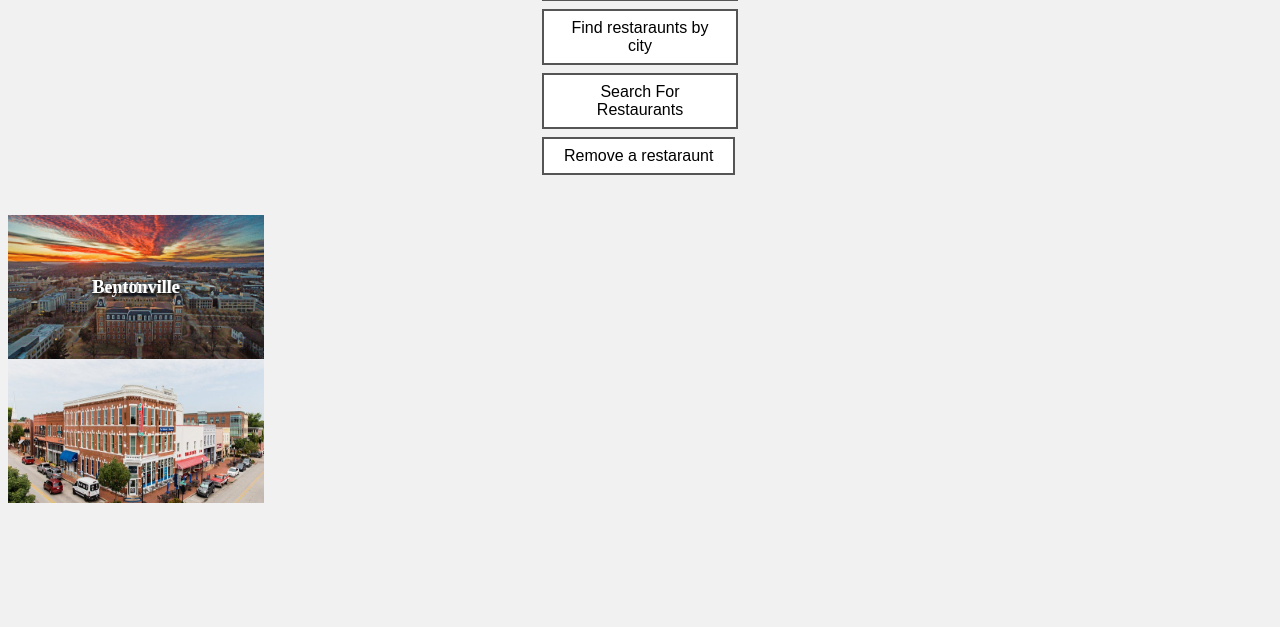
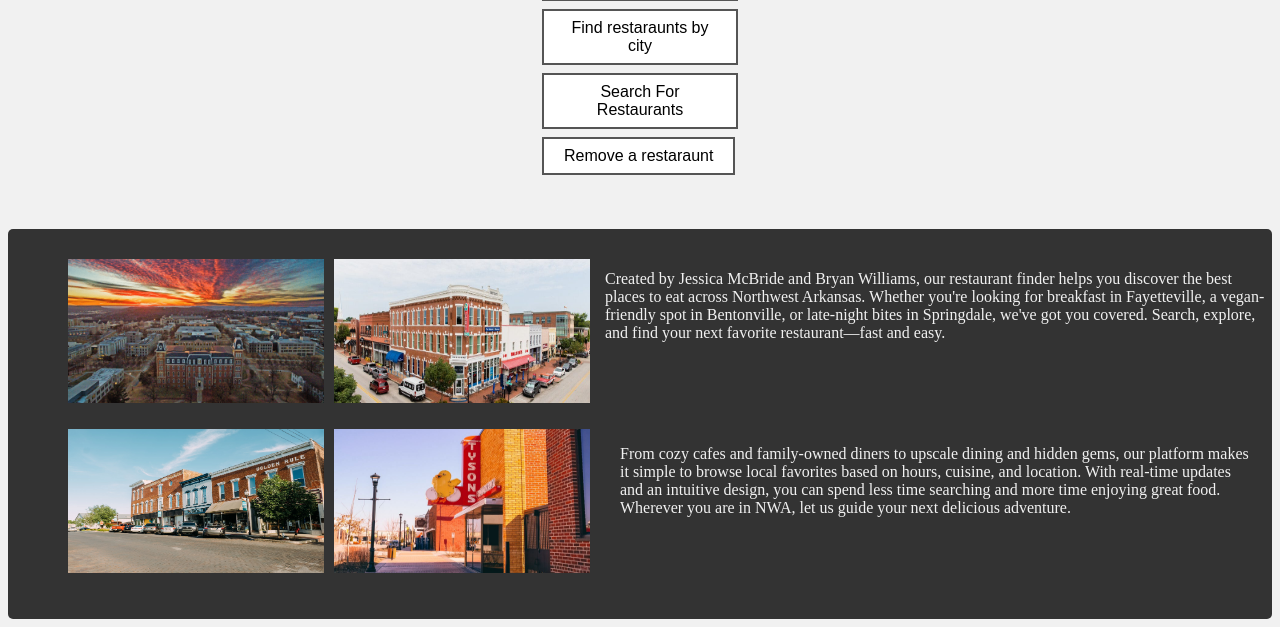
Before and after one commit to Bwill0104/NWA-Restaurants, a PHP site: page /home.php in a window 1280 px wide. Shown: the part 431-1058 px from the top of the page. Before the commit the page ends 934 px from the top, so only its background shows below. Run offline with PHP 8.4, Linux system fonts and the light colour scheme.

Commit message:
added some images to the home page and a lot more other stuff

```diff
--- a/home.php
+++ b/home.php
@@ -31,6 +31,7 @@ h1{
       margin: auto;
       max-width: 200px;
       scroll-behavior: smooth;
+
 }
 .tables {
   max-width: 500px;
@@ -57,26 +58,48 @@ h1{
   display: "none";
 }
 .image-container {
+  display: flex;
+  gap: 10px; /* optional spacing between images */
+  margin-left: 50px;
+}
+
+.image-wrapper:hover .overlay{
+  opacity: 1;
+}
+
+.image-wrapper {
   position: relative;
   width: 256px;
   height: 144px;
 }
 
-    .image-container img {
+.image-wrapper img {
   width: 100%;
   height: 100%;
-      display: block;
+}
+.overlay {
+  position: absolute;
+  top: 0;
+  bottom: 0;
+  left: 0;
+  right: 0;
+  height: 100%;
+  width: 100%;
+  opacity: 0;
+  transition: .5s ease;
+  background-color: #ffb766;
 }
 
 .overlay-text {
+  color: #333;
+  font-size: 20px;
   position: absolute;
   top: 50%;
   left: 50%;
+  -webkit-transform: translate(-50%, -50%);
+  -ms-transform: translate(-50%, -50%);
   transform: translate(-50%, -50%);
-      color: white;
-      font-size: 18px;
-      font-weight: bold;
-      text-shadow: 1px 1px 4px black;
+  text-align: center;
 }
 
 </style>
@@ -226,15 +249,99 @@ if (isset($_POST['search']) && !empty($_POST[searchRestaurant])) {
       <button class="button menu" type="button" onclick="window.location.href='search.php';">Search For Restaurants</button>
       <button class="button menu" type="button" onclick="window.location.href='add.php?type=remove';" >Remove a restaraunt</button>
     </div>
-    <br><br>
+  </div>
 
+
+<div class="section" style="margin-top: 50px">
+  <div class="col-6">
+    <div class="image-container">
+      <div class="row">
+        <!-- FAYETTEVILLE BUTTON START-->
+        <div class="col-6">
+          <form method="post" action="find.php?type=city">
+            <input type="hidden" name="city" value="Fayetteville">
+            <button type="submit" name="submitCity" style="border: none; background: none; padding: 0; cursor: pointer;">
+              <div class="image-wrapper">
+                <img src="fayetteville.png" alt="Fayetteville" width="256" height="144">
+                <div class="overlay">
+                  <div class="overlay-text">Fayetteville</div>
                 </div>
-  <div class="image-container">
-  <img src="fayetteville.png" alt="Fayetteville" width="256px" height="144px">
-    <div class="overlay-text">Fayetteville</div>
-  <img src="bentonville.jpg" alt="Bentonville" width="256px" height="144px">
+              </div>
+            </button>
+          </form>
+        </div>
+        <!-- FAYETTEVILLE BUTTON START-->
+        <!-- BENTONVILLE BUTTON START-->
+        <div class="col-6">
+          <form method="post" action="find.php?type=city">
+            <input type="hidden" name="city" value="Bentonville">
+            <button type="submit" name="submitCity" style="border: none; background: none; padding: 0; cursor: pointer;">
+              <div class="image-wrapper">
+                <img src="bentonville.jpg" alt="Bentonville" width="256" height="144">
+                <div class="overlay">
                   <div class="overlay-text">Bentonville</div>
                 </div>
+              </div>
+            </button>
+          </form>
+        </div>
+        <!-- BENTONVILLE BUTTON END-->
+      </div>
+      <p style="color: #f1f1f1; ">Created by Jessica McBride and Bryan Williams, our restaurant finder
+        helps you discover the best places to eat across Northwest Arkansas. Whether you're looking for breakfast in Fayetteville,
+        a vegan-friendly spot in Bentonville, or late-night bites in Springdale, we've got you covered. Search, explore, and find
+        your next favorite restaurant—fast and easy.</p>
+    </div>
+
+    <div class="image-container">
+      <div class="row">
+        <!-- ROGERS BUTTON START -->
+        <div class="col-6">
+          <form method="post" action="find.php?type=city">
+              <input type="hidden" name="city" value="Rogers">
+              <button type="submit" name="submitCity" style="border: none; background: none; padding: 0; cursor: pointer;">
+                <div class="image-wrapper">
+                  <img src="rogers.jpg" alt="Rogers" width="256" height="144">
+                  <div class="overlay">
+                    <div class="overlay-text">Rogers</div>
+                  </div>
+                </div>
+              </button>
+            </form>
+        </div>
+        <!-- ROGERS BUTTON END -->
+        <div class="col-6">
+          <form method="post" action="find.php?type=city">
+            <input type="hidden" name="city" value="Springdale">
+            <button type="submit" name="submitCity" style="border: none; background: none; padding: 0; cursor: pointer;">
+              <div class="image-wrapper">
+                <img src="springdale.jpg" alt="Springdale" width="256" height="144">
+                <div class="overlay">
+                  <div class="overlay-text">Springdale</div>
+                </div>
+              </div>
+            </button>
+          </form>
+        </div>
+      </div>
+    <div>
+  </div>
+
+  <div class="col-6">
+  <p style="color: #f1f1f1; ">From cozy cafes and family-owned diners to upscale dining and hidden gems, our platform makes it simple to browse local
+  favorites based on hours, cuisine, and location. With real-time updates and an intuitive design, you can spend less
+  time searching and more time enjoying great food. Wherever you are in NWA, let us guide your next delicious adventure.</p>
+  </div>
+
+
+
+
+
+
+
+<div>
+
+
 
 
 </body>
--- a/search.php
+++ b/search.php
@@ -49,7 +49,6 @@
         </div>
     </div>
     <div class="content">
-
         <div class="select">
             <h1>Select your options</h1>
             <form action="search.php" method="post">
@@ -82,8 +81,6 @@
                             <option value="no">No</option>
                         </select>
                 </div>
-
-
                 <div class="submit-container">
                     <input name="submit" type="submit" value="Submit">
                 </div>
--- a/styles.css
+++ b/styles.css
@@ -1,5 +1,27 @@
 body{
     background-color: #f1f1f1;
+}
+
+.row {
+    display: flex;
+  }
+
+.col-6 {
+flex: 50%;
+padding: 5px;
+}
+.col-8 {
+flex: 66.67%;
+padding: 5px;
+}
+.col-4 {
+flex: 33.33%;
+padding: 5px;
+}
+.section{
+	padding: 20px 0px;
+    background-color: #333;
+    border-radius: 5px;
 }
 
 .nav-bar {
```
Also changed, not shown: add.php (+8 -5 lines), review.php (+7 -5 lines), rogers.jpg (added), springdale.jpg (added), 1 other file. Lines whose indentation alone changed are shown as unchanged.
